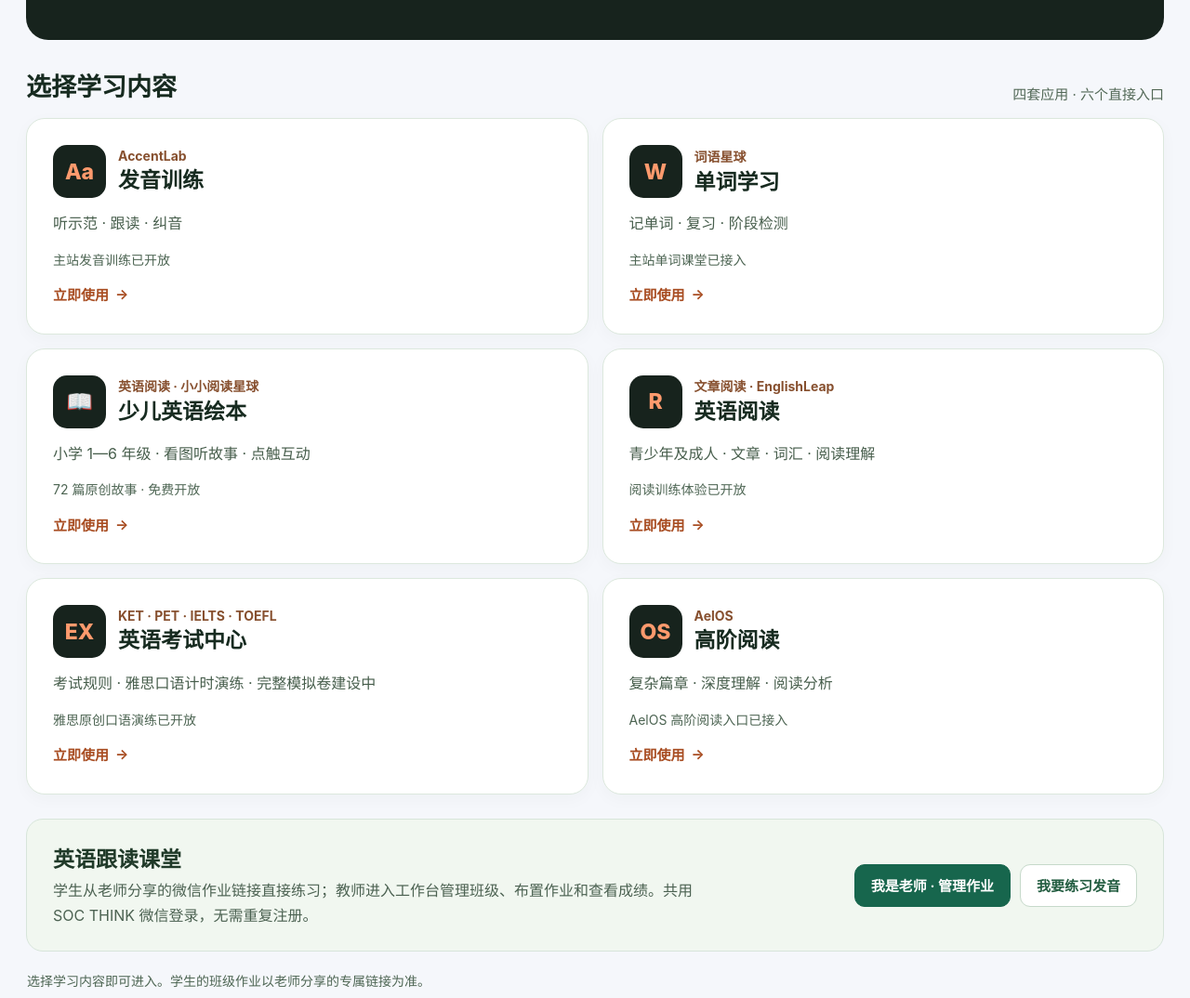
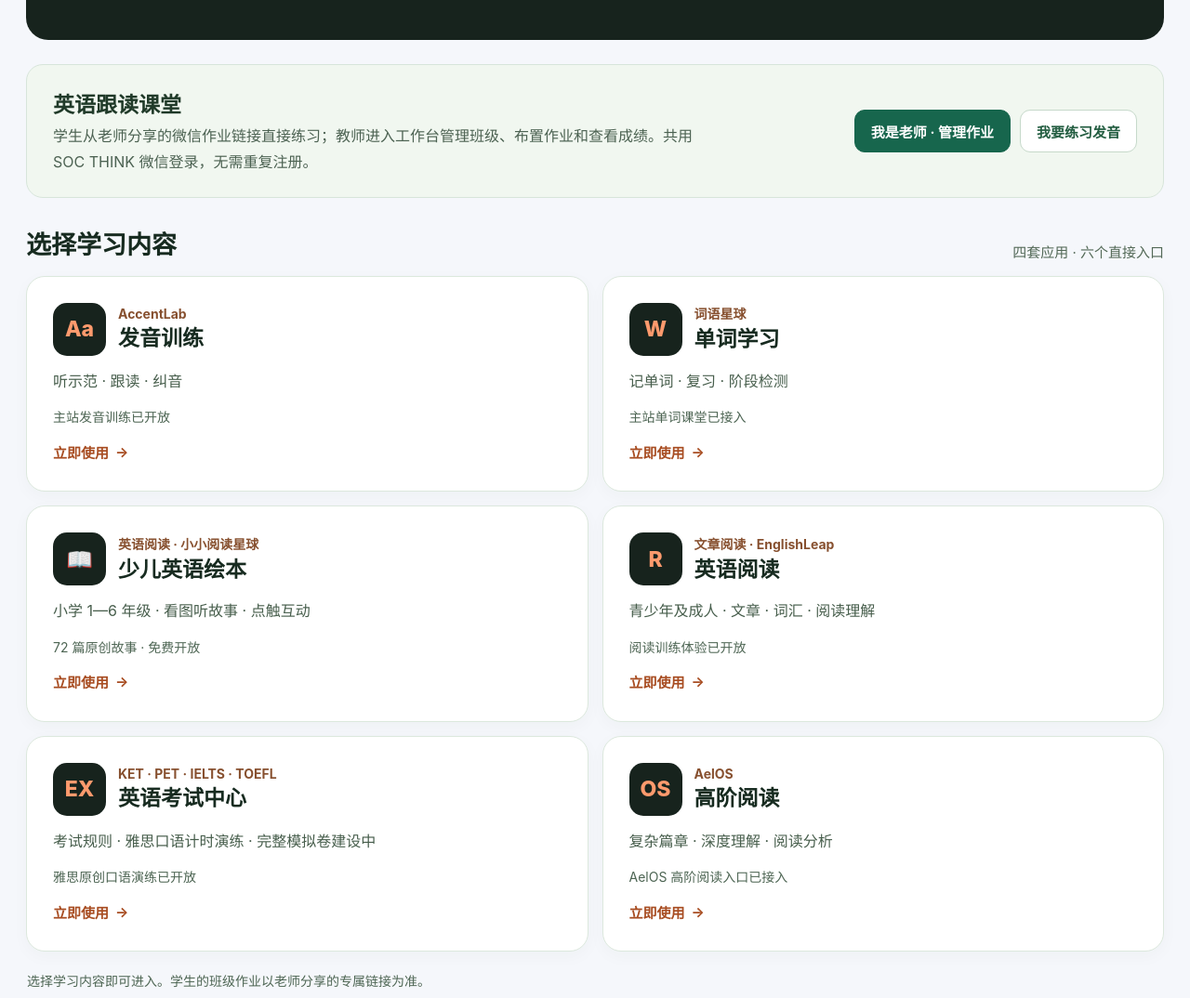
Before and after one commit to star8592/Kangaroo-Practice-Simulator, a Next.js app: page /english in a window 1280 px wide. Shown: the part 317-1391 px from the top of the page at 93% size. Built offline with nearby package versions, Linux system fonts and the light colour scheme; no server answers.

Commit message:
ux(english): show teacher and learner choices on first screen

```diff
--- a/src/app/english/page.tsx
+++ b/src/app/english/page.tsx
@@ -25,6 +25,14 @@ export default function EnglishHub(){
    <h1>英语学习</h1>
    <p>直接选择：发音、单词、少儿绘本、英语阅读、高阶阅读或考试训练。</p>
   </header>
+  <section className={styles.roleEntry} aria-labelledby="english-teacher-entry">
+    <div><h2 id="english-teacher-entry">英语跟读课堂</h2>
+      <p>学生从老师分享的微信作业链接直接练习；教师进入工作台管理班级、布置作业和查看成绩。共用 SOC THINK 微信登录，无需重复注册。</p></div>
+    <div className={styles.roleActions}>
+      <Link href="/english/pronunciation/app/teacher/homework">我是老师 · 管理作业</Link>
+      <Link href="/english/pronunciation/app/practice-library">我要练习发音</Link>
+    </div>
+  </section>
   <section aria-labelledby="english-choose">
    <div className={styles.headerRow}><h2 id="english-choose">选择学习内容</h2><p>四套应用 · 六个直接入口</p></div>
    <nav className={styles.grid} aria-label="英语学习直达入口">
@@ -35,14 +43,6 @@ export default function EnglishHub(){
     </article>)}
    </nav>
   </section>
-  <section className={styles.roleEntry} aria-labelledby="english-teacher-entry">
-    <div><h2 id="english-teacher-entry">英语跟读课堂</h2>
-      <p>学生从老师分享的微信作业链接直接练习；教师进入工作台管理班级、布置作业和查看成绩。共用 SOC THINK 微信登录，无需重复注册。</p></div>
-    <div className={styles.roleActions}>
-      <Link href="/english/pronunciation/app/teacher/homework">我是老师 · 管理作业</Link>
-      <Link href="/english/pronunciation/app/practice-library">我要练习发音</Link>
-    </div>
-  </section>
   <p className={styles.entryNote}>选择学习内容即可进入。学生的班级作业以老师分享的专属链接为准。</p>
 
  </div>
```
